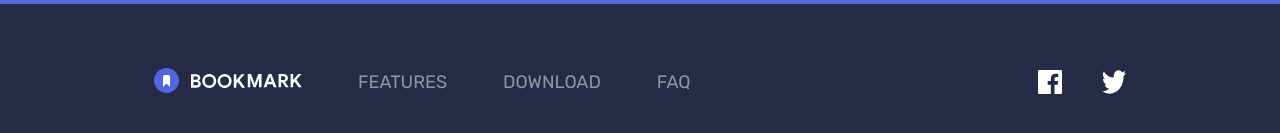
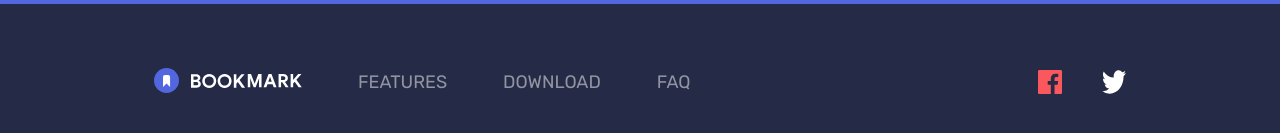
Before and after one commit to kenvilar/bookmark-tailwind, a Next.js app: page / in a window 1280 px wide. In both pictures the pointer is over the picture 1050 px from the left and 3268 px from the top of the page. Shown: the part 3186-3319 px from the top of the page. Built offline with nearby package versions, Linux system fonts and the light colour scheme.

Commit message:
add hover effect in footer social icons

```diff
--- a/src/app/components/Footer.tsx
+++ b/src/app/components/Footer.tsx
@@ -30,7 +30,12 @@ const Footer = () => {
           <div className="flex space-x-10">
             {socialItems.map((item, idx) => {
               return (
-                <Image key={idx} src={item} alt="icon" className="h-6 ficon" />
+                <Image
+                  key={idx}
+                  src={item}
+                  alt="icon"
+                  className="h-6 ficon cursor-pointer"
+                />
               );
             })}
           </div>
--- a/src/app/globals.css
+++ b/src/app/globals.css
@@ -24,3 +24,10 @@
     @apply absolute rounded-l-full top-52 bg-softBlue;
   }
 }
+
+.ficon:hover {
+  -ms-filter: invert(53%) sepia(38%) saturate(3303%) hue-rotate(326deg)
+    brightness(101%) contrast(96%);
+  filter: invert(53%) sepia(38%) saturate(3303%) hue-rotate(326deg)
+    brightness(101%) contrast(96%);
+}
```
